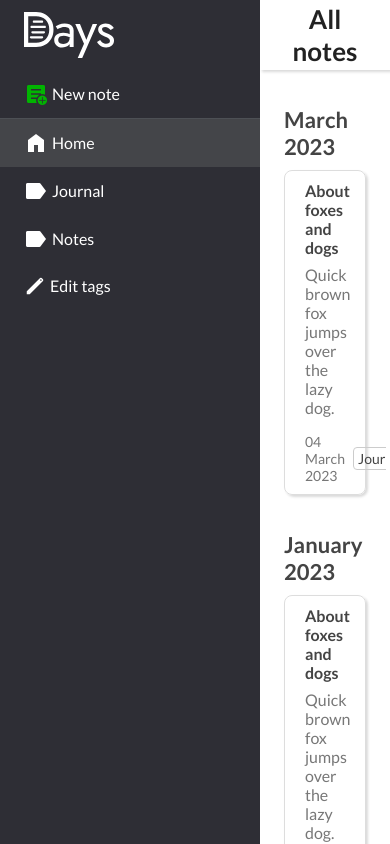
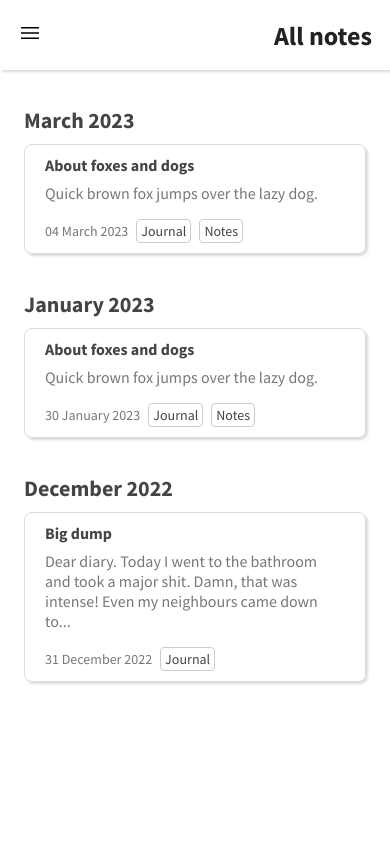
Before and after one commit to AlexeiVorobev/days, a React (Vite) app in the folder client/: page / in a window 390 px wide. Built offline with nearby package versions, Linux system fonts and the light colour scheme.

Commit message:
Make navbar responsive

```diff
--- a/client/components/Header.jsx
+++ b/client/components/Header.jsx
@@ -14,7 +14,7 @@ const Header = ({
   setActiveNoteDate,
   setCheckedTags,
   onNoteDateChange,
-  setAppState
+  setAppState,
 }) => {
   const titleRef = useRef();
 
@@ -27,13 +27,16 @@ const Header = ({
 
   const [noteDropdownState, setNoteDropdownState] = useState(false);
 
-  const handleClickBackArrow = function() {
-    setAppState('home')
-  }
+  const handleClickBackArrow = function () {
+    setAppState("home");
+  };
 
   if (appState === "note") {
     return (
       <div className="header" style={{ boxShadow: "none" }}>
+        <Overlay />
+        <div className="left">
+          <ToggleBtn />
           <input
             className="note-title"
             type="text"
@@ -42,8 +45,12 @@ const Header = ({
             placeholder="Untitled"
             ref={titleRef}
           />
+        </div>
         <div className="right">
-          <button className="icon-btn black" onClick={() => handleClickBackArrow()}>
+          <button
+            className="icon-btn black"
+            onClick={() => handleClickBackArrow()}
+          >
             <span className="material-symbols-outlined">arrow_back</span>
           </button>
           <div className="dropdown">
@@ -76,10 +83,36 @@ const Header = ({
   } else {
     return (
       <div className="header">
+        <Overlay onClick={toggleMenu} />
+        <ToggleBtn />
         <div className="header-title">{title}</div>
       </div>
     );
   }
 };
 
+const toggleMenu = function () {
+  const sidebar = document.querySelector(".sidebar");
+  const overlay = document.querySelector(".sidebar-overlay");
+  if (!overlay.classList.contains('active')) {
+    sidebar.classList.add("active");
+    overlay.classList.add("active");
+  } else {
+    sidebar.classList.remove('active');
+    overlay.classList.remove('active');
+  }
+};
+
+function Overlay() {
+  return <div className="sidebar-overlay" onClick={toggleMenu}></div>;
+}
+
+function ToggleBtn() {
+  return (
+    <button className="toggle-menu-btn" onClick={toggleMenu}>
+      <span className="material-symbols-outlined black">menu</span>
+    </button>
+  );
+}
+
 export default Header;
--- a/client/components/Sidebar.jsx
+++ b/client/components/Sidebar.jsx
@@ -43,7 +43,8 @@ const Sidebar = ({
   return (
     <div className="sidebar">
       <div className="logo">
-        <img src={logoUrl} alt="" />
+        {/* <img src={logoUrl} alt="" /> */}
+        Days
       </div>
       <div className="menu-item" id="menuNewNote" onClick={handleNewNoteClick}>
         <span className="material-symbols-outlined">add_notes</span>
--- a/client/src/App.css
+++ b/client/src/App.css
@@ -1,15 +1,18 @@
-@import url('https://fonts.googleapis.com/css2?family=Lato:wght@400;700&display=swap');
+/* @import url('https://fonts.googleapis.com/css2?family=Lato:wght@400;700&display=swap'); */
+/* @import url('https://fonts.googleapis.com/css2?family=Roboto:ital,wght@0,400;0,700;1,400;1,700&display=swap'); */
+@import url('https://fonts.googleapis.com/css2?family=Source+Sans+Pro:ital,wght@0,400;0,700;1,400;1,700&display=swap');
+
 
 * {
   margin: 0;
   padding: 0;
   box-sizing: border-box;
-  font-family: 'Lato', sans-serif;
+  font-family: 'Source Sans Pro', sans-serif;
 }
 
 :root {
   --primary-color: #2e2e35;
-  --margin-m: 24px;
+  --margin-m: 18px;
   --font-color-primary: #222222;
   --font-color-light: #777;
   --menu-hover-color: #4d5055;
@@ -40,6 +43,13 @@
 .main-container {
   height: 100%;
   justify-content: center;
+}
+
+.App {
+  height: 100vh;
+  display: grid;
+  grid-template-columns: 260px 1fr;
+  grid-template-rows: 70px 1fr;
 }
 
 .note-container {
@@ -122,15 +132,8 @@ button {
   text-align: center;
 }
 
-.App {
-  height: 100vh;
-  display: grid;
-  grid-template-columns: 260px 1fr;
-  grid-template-rows: 70px 1fr;
-}
-
 .sidebar {
-
+  z-index: 3;
   background-color: #2e2e35;
   color: white;
   height: 100%;
@@ -197,15 +200,17 @@ button.icon-btn.black span {
   color: black;
 }
 
-.header .right {
+.right, .left {
   display: flex;
   gap: 18px;
 }
 
 .logo {
   display: flex;
-  padding: 12px 24px;
+  padding: 12px var(--margin-m);
   justify-content: start;
+  font-size: 40px;
+  font-weight: bold;
 }
 
 .logo img {
@@ -236,6 +241,10 @@ button.icon-btn.black span {
   'wght' 400,
   'GRAD' 0,
   'opsz' 48
+}
+
+.material-symbols-outlined.black {
+  color: black;
 }
 
 #editTags span {
@@ -342,6 +351,10 @@ button {
   background-color: white;
 }
 
+p {
+  font-size: 16px;
+}
+
 .ql-container.ql-snow {
   border: none;
   max-width: 816px;
@@ -385,7 +398,7 @@ button {
 }
 
 .dropdown {
-  z-index: 2;
+  z-index: 1;
   float: right;
   position: relative;
   display: inline;
@@ -409,3 +422,49 @@ button {
   padding: 10px ;
   min-width: 100px;
 }
+
+.sidebar-overlay {
+  top: 0;
+  left: 0;
+  z-index: 2;
+  position: absolute;
+  height: 100vh;
+  width: 100vw;
+  background-color: black;
+  opacity: 50%;
+  display: none;
+}
+
+.toggle-menu-btn {
+  display: none;
+}
+
+@media only screen and (max-width: 700px) {
+  .sidebar {
+    position: fixed;
+    width: 260px;
+    left: -260px;
+    transition: left 0.3s ease-out;
+  }
+
+  .toggle-menu-btn {
+    display: block;
+  }
+
+  .sidebar.active {
+    left: 0px;
+  }
+
+  .sidebar-overlay.active {
+    display: block;
+  }
+
+  .App {
+    grid-template-columns: 1fr;
+    grid-template-rows: 70px 1fr;
+  }
+
+  .header {
+    grid-column: 1;
+  }
+}
```
Lines whose indentation alone changed are shown as unchanged.
